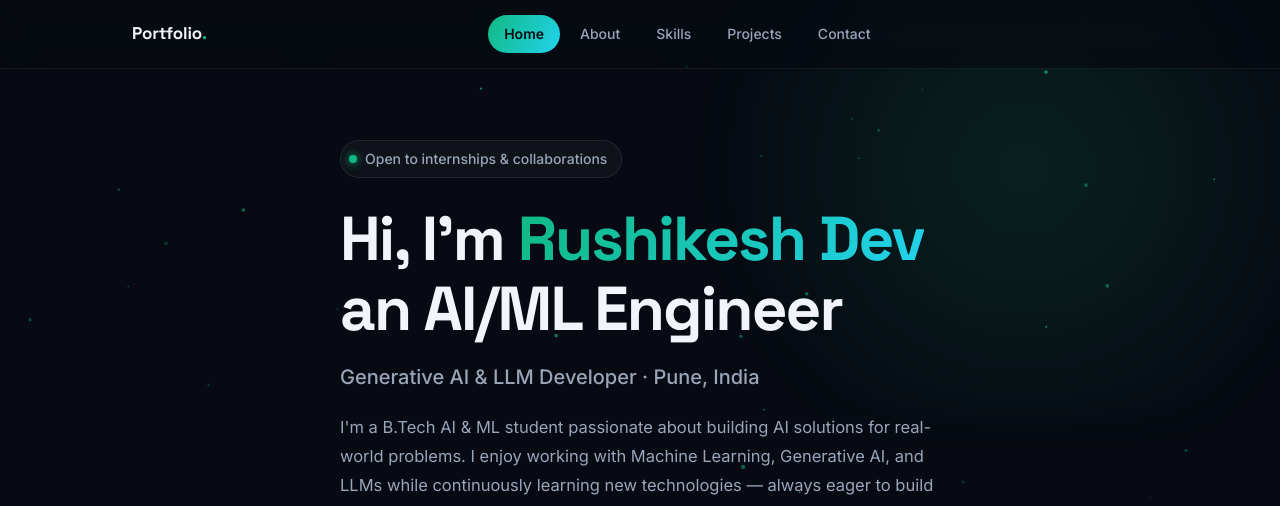
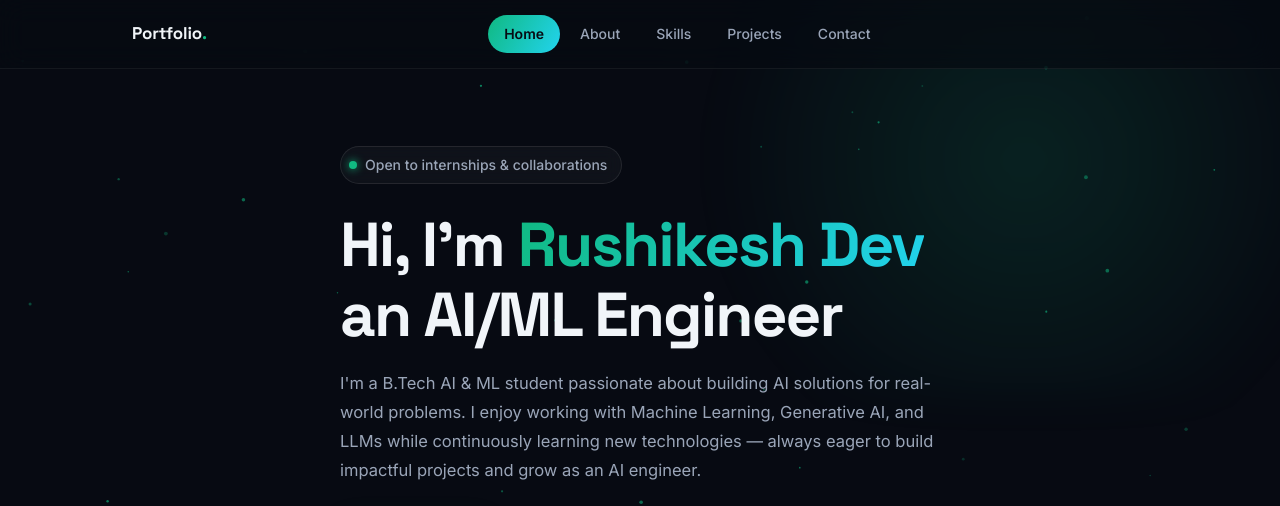
Before and after one commit to rushikeshdev01/Portfolio, a plain HTML site: page index.html in a window 1280 px wide. Shown: the top 506 px of the page. Drawn offline with Linux system fonts and the light colour scheme.

Commit message:
change in main filr

```diff
--- a/index.html
+++ b/index.html
@@ -89,7 +89,7 @@
             Hi, I'm <span class="gradient-text">Rushikesh Dev</span><br />an
             AI/ML Engineer
           </h1>
-          <p class="role">Generative AI &amp; LLM Developer · Pune, India</p>
+
           <p class="hero-about">
             I'm a B.Tech AI &amp; ML student passionate about building AI
             solutions for real-world problems. I enjoy working with Machine
```
